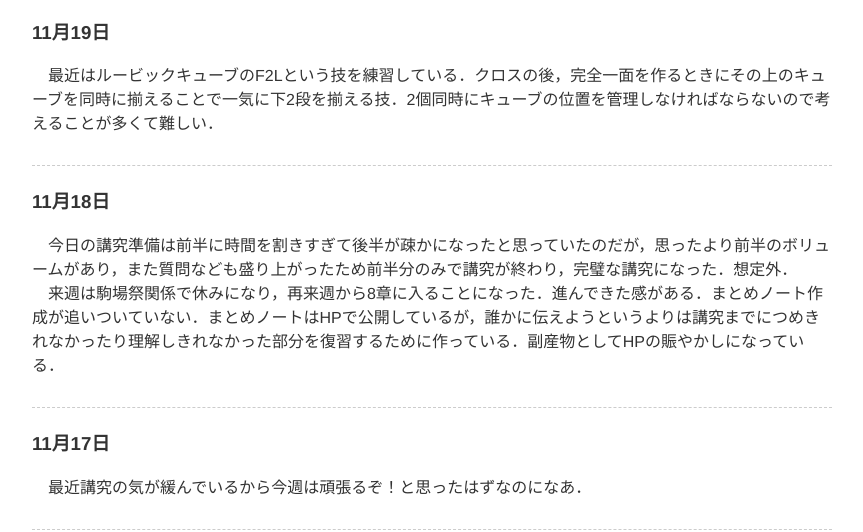
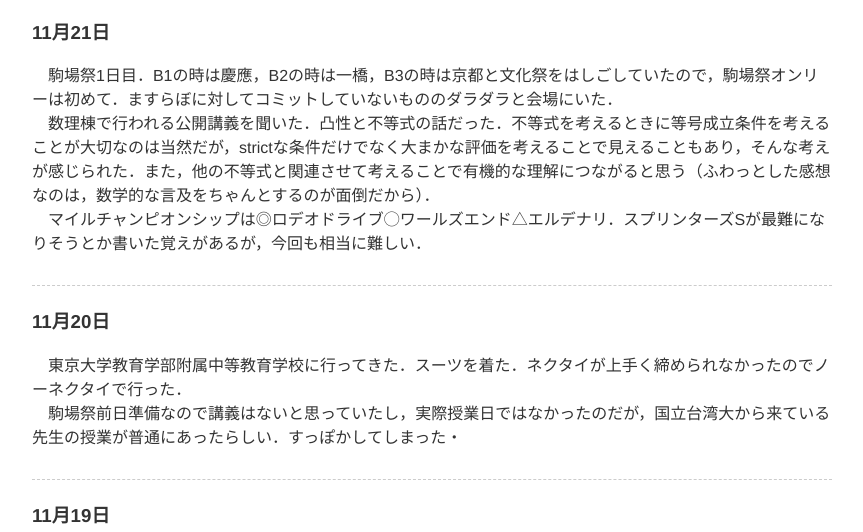
Before and after one commit to Zig3014/Zig3014.github.io, a plain HTML site: page diary/2026-11.html in a window 1280 px wide. Shown: the part 269-801 px from the top of the page, without its empty margins (208-1071 px from the left). Drawn offline with nearby package versions, Linux system fonts and the light colour scheme.

Commit message:
2026/11/21

```diff
--- a/diary/2026-11.html
+++ b/diary/2026-11.html
@@ -13,6 +13,19 @@
         <section>
             <a href="../diary.html">過去の日記一覧</a>
             <h2>2026年11月</h2>
+            <article style="border-bottom: 1px dashed #ccc; padding-bottom: 15px; margin-bottom: 20px;">
+                <h3>11月21日</h3>
+                <p>　駒場祭1日目．B1の時は慶應，B2の時は一橋，B3の時は京都と文化祭をはしごしていたので，駒場祭オンリーは初めて．ますらぼに対してコミットしていないもののダラダラと会場にいた．<br>
+                    　数理棟で行われる公開講義を聞いた．凸性と不等式の話だった．不等式を考えるときに等号成立条件を考えることが大切なのは当然だが，strictな条件だけでなく大まかな評価を考えることで見えることもあり，そんな考えが感じられた．また，他の不等式と関連させて考えることで有機的な理解につながると思う（ふわっとした感想なのは，数学的な言及をちゃんとするのが面倒だから）．<br>
+                    　マイルチャンピオンシップは◎ロデオドライブ◯ワールズエンド△エルデナリ．スプリンターズSが最難になりそうとか書いた覚えがあるが，今回も相当に難しい．
+                </p>
+            </article>
+            <article style="border-bottom: 1px dashed #ccc; padding-bottom: 15px; margin-bottom: 20px;">
+                <h3>11月20日</h3>
+                <p>　東京大学教育学部附属中等教育学校に行ってきた．スーツを着た．ネクタイが上手く締められなかったのでノーネクタイで行った．<br>
+                    　駒場祭前日準備なので講義はないと思っていたし，実際授業日ではなかったのだが，国立台湾大から来ている先生の授業が普通にあったらしい．すっぽかしてしまった・
+                </p>
+            </article>
             <article style="border-bottom: 1px dashed #ccc; padding-bottom: 15px; margin-bottom: 20px;">
                 <h3>11月19日</h3>
                 <p>　最近はルービックキューブのF2Lという技を練習している．クロスの後，完全一面を作るときにその上のキューブを同時に揃えることで一気に下2段を揃える技．2個同時にキューブの位置を管理しなければならないので考えることが多くて難しい．
```
